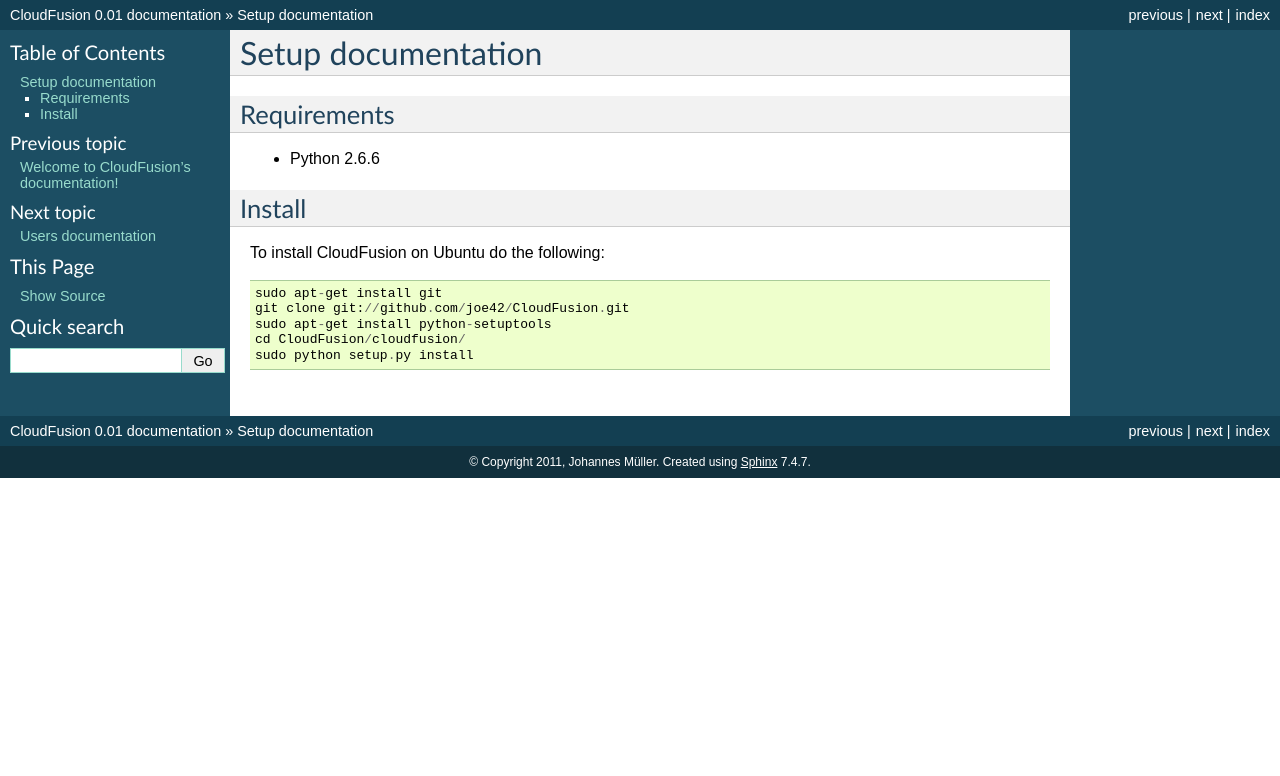
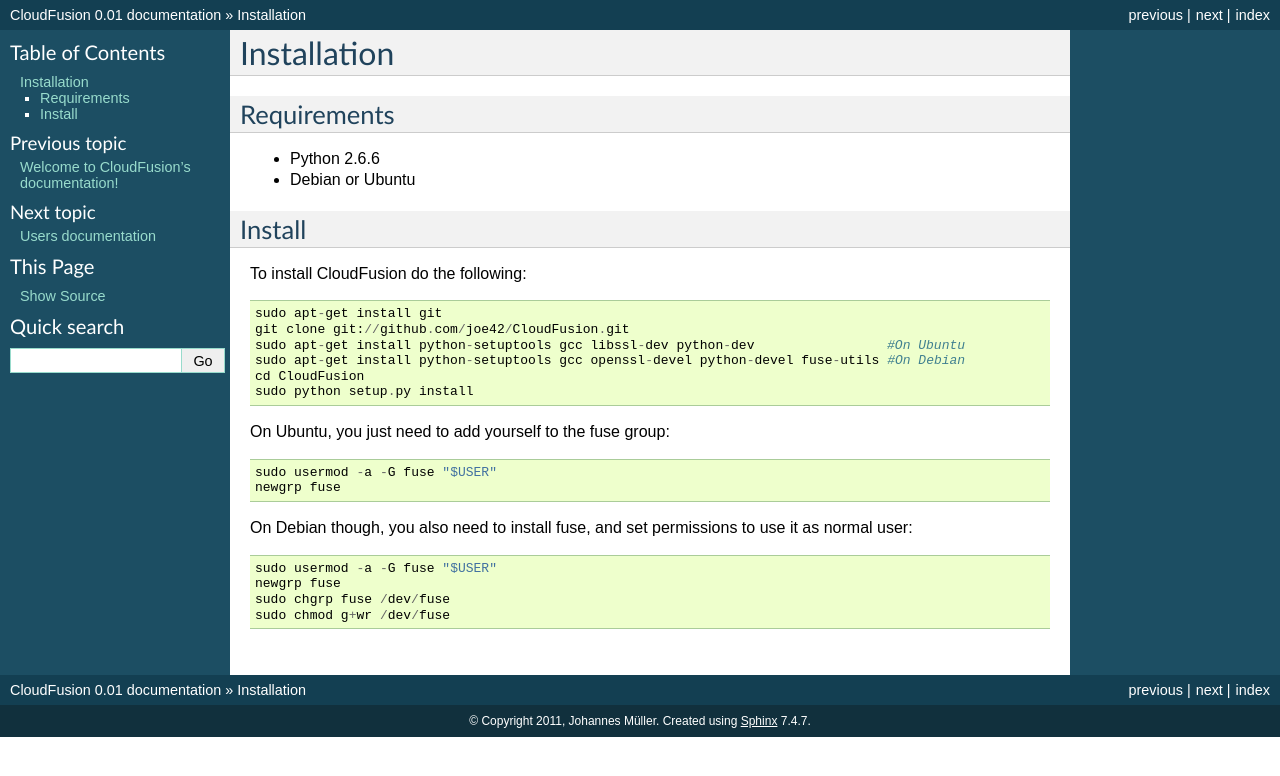
Before and after one commit to joe42/CloudFusion, a Sphinx documentation site: the page built from cloudfusion/doc/setup.txt, in a window 1280 px wide. Shown: the top 776 px of the page. Built offline with Sphinx 7.4.7, drawn with Linux system fonts in a browser that asks for light colours; pages that are not in the unit, such as notebooks, are missing from menus.

Commit message:
Update setup documentation with information from README file

```diff
--- a/cloudfusion/doc/setup.txt
+++ b/cloudfusion/doc/setup.txt
@@ -1,4 +1,4 @@
-Setup documentation
+Installation
 ======================================
 
 
@@ -6,15 +6,29 @@
 ---------------------
 
 * Python 2.6.6
+* Debian or Ubuntu
 
 
 Install
---------
+-------
 
-To install CloudFusion on Ubuntu do the following::
+To install CloudFusion do the following::
 
     sudo apt-get install git
     git clone git://github.com/joe42/CloudFusion.git
-    sudo apt-get install python-setuptools
-    cd CloudFusion/cloudfusion/
+    sudo apt-get install python-setuptools gcc libssl-dev python-dev                 #On Ubuntu
+    sudo apt-get install python-setuptools gcc openssl-devel python-devel fuse-utils #On Debian
+    cd CloudFusion
     sudo python setup.py install
+
+On Ubuntu, you just need to add yourself to the fuse group::
+
+    sudo usermod -a -G fuse "$USER"
+    newgrp fuse
+
+On Debian though, you also need to install fuse, and set permissions to use it as normal user::
+
+    sudo usermod -a -G fuse "$USER"
+    newgrp fuse
+    sudo chgrp fuse /dev/fuse
+    sudo chmod g+wr /dev/fuse
```
